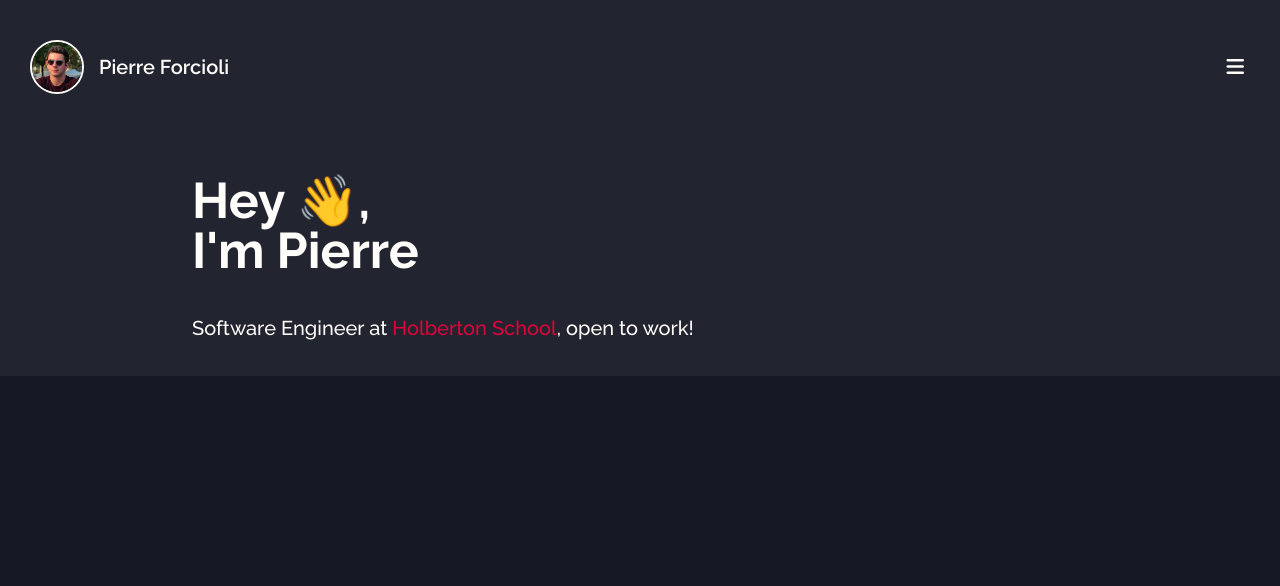
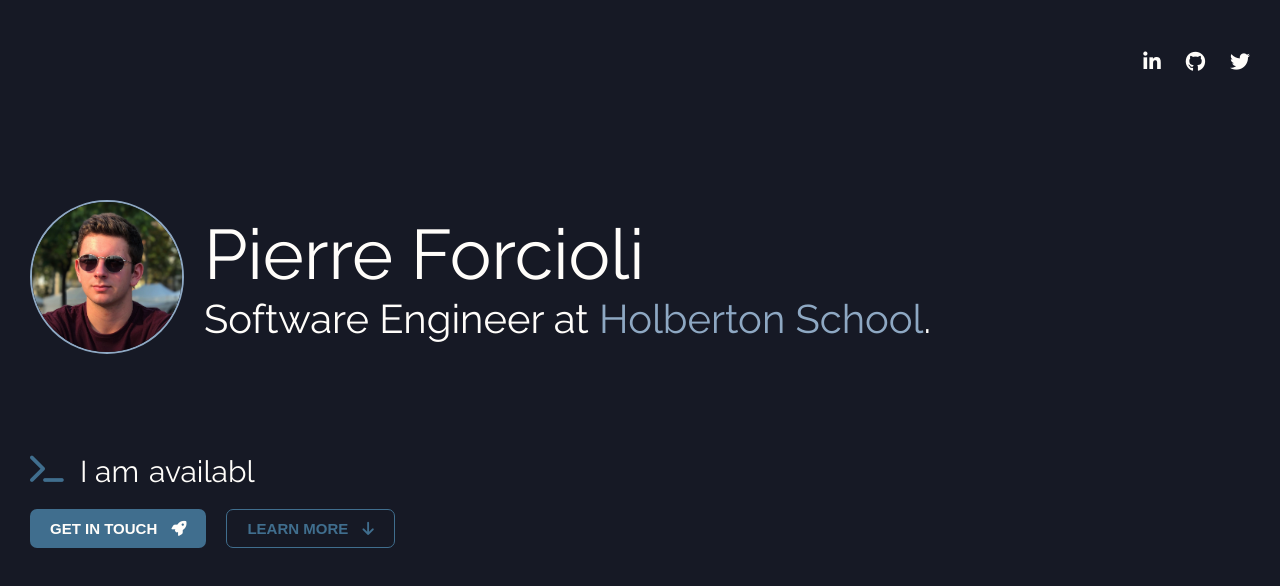
Before and after one commit to forcio-li/pierre, a React (Vite) app: page / in a window 1280 px wide. Shown: the top 586 px of the page. Built offline with nearby package versions, Linux system fonts and the light colour scheme.

Commit message:
Brand new hero page, radd typewriter feature

```diff
--- a/package.json
+++ b/package.json
@@ -13,7 +13,8 @@
     "react-dom": "^18.0.0",
     "react-router-dom": "^6.3.0",
     "react-scroll": "^1.8.7",
-    "sass": "^1.52.1"
+    "sass": "^1.52.1",
+    "typewriter-effect": "^2.18.2"
   },
   "devDependencies": {
     "@types/react": "^18.0.0",
--- a/src/components/Navigation/Navigation.scss
+++ b/src/components/Navigation/Navigation.scss
@@ -4,186 +4,66 @@
 
 .navigation {
   $nav: &;
+  position: fixed;
+  width: 100%;
+  transition: all 0.5s ease-in-out;
 
-  @include mixins.section;
+  &.visible {
+    .navigation__identity {
+      transform: translateY(0);
+    }
 
-  display: flex;
-  align-items: center;
-  font-size: 2rem;
-  justify-content: space-between;
-  padding: 4rem 0;
+    background-color: colors.$primary;
+  }
 
-  &__name {
-    font-weight: 600;
+  &__wrapper {
+    @include mixins.section;
+
+    display: flex;
+    justify-content: space-between;
+    align-items: center;
+    font-size: 2rem;
+  }
+
+  &__identity {
+    transition: transform 0.5s ease-in-out;
     display: flex;
     align-items: center;
+    transform: translateY(-10rem);
 
-    &-image {
-      display: none;
-      transition: border 0.2s ease-in-out;
-      margin-right: 1.5rem;
-      object-fit: contain;
-      object-position: 100% 0;
+    &-picture {
       width: 5rem;
       height: 5rem;
       border-radius: 50%;
-      border: colors.$white solid 2px;
+      border: 2px solid colors.$grey;
+    }
 
-      @media screen and (max-width: breakpoints.$lg) {
-        display: inline-block;
-      }
+    &-name {
+      padding-left: 2rem;
+      font-weight: 600;
     }
   }
 
-  &__toggle {
-    font-size: 2rem;
-    appearance: none;
-    background-color: transparent;
-    border: 0;
-    border-radius: 0.3rem;
-    color: colors.$white;
-    cursor: pointer;
-    display: none;
-    font-weight: 600;
-    position: relative;
-    z-index: 2;
+  &__socials {
+    &-list {
+      display: flex;
+      justify-content: right;
 
-    @media screen and (max-width: breakpoints.$lg) {
-      display: block;
-    }
-  }
+      &__item {
+        list-style: none;
+        padding-left: 2.5rem;
+        cursor: pointer;
 
-  &__wrapper {
-    @media screen and (max-width: breakpoints.$lg) {
-      display: none;
-      background-color: colors.$primary;
-      height: 100vh;
-      left: 0;
-      position: fixed;
-      top: 0;
-      min-width: 50%;
-      max-width: 80%;
-      z-index: 99;
+        i {
+          transition: color 0.2s ease-in-out;
+          transition: transform 0.05 ease-in-out;
 
-      #{$nav} {
-        box-sizing: border-box;
-
-        &__list {
-          flex-direction: column;
-          margin-top: 5rem;
-          overflow-y: auto;
-          list-style: none;
-          padding: 0;
-
-          &-item {
-            color: colors.$white;
-            font-size: 2.3rem;
-            font-weight: 700;
-            margin: 0 5rem;
-            padding: 1.5rem 0;
-            text-align: left;
-            transition: color 0.2s ease-in-out;
-
-            &__icon {
-              display: inline-block;
-              color: colors.$grey;
-              width: 3rem;
-              padding-right: 1rem;
-            }
-          }
-        }
-      }
-    }
-
-    @media screen and (max-width: breakpoints.$sm) {
-      #{$nav} {
-        &__list {
-          &-item {
-            font-size: 2.3rem;
-            transition: color 0.2s ease-in-out;
+          &:hover {
+            color: colors.$grey;
+            transform: scale(1.1);
           }
         }
       }
     }
   }
-
-  &--active {
-    #{$nav} {
-      &__toggle {
-        appearance: none;
-        font-size: 2rem;
-      }
-
-      &__wrapper {
-        @media screen and (max-width: breakpoints.$lg) {
-          animation: navigation 1s cubic-bezier(0.19, 1, 0.22, 1) forwards;
-          display: block;
-
-          @keyframes navigation {
-            from {
-              opacity: 0;
-              transform: translateX(-100vw);
-            }
-
-            to {
-              opacity: 1;
-              transform: translateX(0);
-            }
-          }
-        }
-      }
-    }
-  }
-
-  &__list {
-    column-gap: 4rem;
-    display: flex;
-    font-weight: 500;
-    list-style: none;
-    margin: 0;
-    padding: 0;
-
-    &-item {
-      transition: color 0.2s ease-in-out;
-      &:last-child a {
-        display: none;
-        @media screen and (max-width: breakpoints.$lg) {
-          display: inline-block;
-        }
-      }
-      cursor: pointer;
-      display: flex;
-      align-items: center;
-      position: relative;
-
-      &__icon {
-        display: none;
-      }
-
-      &__image {
-        transition: border 0.2s ease-in-out;
-        object-fit: contain;
-        object-position: 100% 0;
-        width: 5rem;
-        height: 5rem;
-        border-radius: 50%;
-        border: colors.$white solid 2px;
-        display: inline-block;
-
-        @media screen and (max-width: breakpoints.$lg) {
-          display: none;
-        }
-      }
-
-      &__image:hover {
-        border: colors.$grey solid 2px;
-        transition: border 0.2s ease-in-out;
-      }
-
-      &:hover {
-        transition: color 0.2s ease-in-out;
-        color: colors.$grey;
-      }
-    }
-  }
 }
--- a/src/components/Navigation/Navigation.tsx
+++ b/src/components/Navigation/Navigation.tsx
@@ -1,63 +1,68 @@
-import { useState } from 'react';
-import { Link } from 'react-scroll';
-import profile from '../../../public/images/profile.jpeg';
-
 import './Navigation.scss';
+import profile from '/images/profile.jpeg';
+import { useEffect, useState } from 'react';
 
 export const Navigation = () => {
-  const [toggle, setToggle] = useState(false);
+  const [scrollPosition, setScrollPosition] = useState(0);
+  const handleScrollPosition = () => {
+    setScrollPosition(window.pageYOffset);
+    console.log(window.pageYOffset);
+  };
+
+  useEffect(() => {
+    window.addEventListener('scroll', handleScrollPosition);
+
+    return () => {
+      window.removeEventListener('scroll', handleScrollPosition);
+    };
+  }, []);
 
   return (
-    <nav className={`navigation ${toggle ? 'navigation--active' : ''}`}>
-      <a className="navigation__name" href="./">
+    <nav className={`navigation${scrollPosition <= 500 ? '' : ' visible'}`}>
+      <div className="navigation__wrapper">
+        <div className="navigation__identity">
           <img
-          className="navigation__name-image"
             src={profile}
             alt="Pierre Forcioli"
+            className="navigation__identity-picture"
+            width={300}
+            height={300}
           />
+          <a href="" className="navigation__identity-name">
             Pierre Forcioli
           </a>
-      <button className="navigation__toggle" onClick={() => setToggle(!toggle)}>
-        <i className={`fa-solid ${toggle ? 'fa-xmark' : 'fa-bars'}`}></i>
-      </button>
-      <div className="navigation__wrapper">
-        <ul className="navigation__list">
-          <li className="navigation__list-item">
-            <Link to="experiences" onClick={() => setToggle(false)}>
-              <i className="navigation__list-item__icon fa-solid fa-briefcase" />
-              Experiences
-            </Link>
+        </div>
+        <div className="navigation__socials">
+          <ul className="navigation__socials-list">
+            <li className="navigation__socials-list__item">
+              <a
+                href="https://linkedin.com/in/pierreforcioli"
+                target="_blank"
+                className="navigation__sociale-list__item-link"
+              >
+                <i className="fa-brands fa-linkedin-in"></i>
+              </a>
             </li>
-          <li className="navigation__list-item">
-            <i className="navigation__list-item__icon fa-solid fa-graduation-cap" />
-            <Link to="education" onClick={() => setToggle(false)}>
-              Education
-            </Link>
+            <li className="navigation__socials-list__item">
+              <a
+                href="https://github.com/pforciol"
+                target="_blank"
+                className="navigation__sociale-list__item-link"
+              >
+                <i className="fa-brands fa-github"></i>
+              </a>
             </li>
-          <li className="navigation__list-item">
-            <i className="navigation__list-item__icon fa-solid fa-screwdriver-wrench" />
-            <Link to="skills" onClick={() => setToggle(false)}>
-              Skills
-            </Link>
-          </li>
-          <li className="navigation__list-item">
-            <i className="navigation__list-item__icon fa-solid fa-code-branch" />
-            <Link to="projects" onClick={() => setToggle(false)}>
-              Projects
-            </Link>
-          </li>
-          <li className="navigation__list-item">
-            <i className="navigation__list-item__icon fa-solid fa-address-card" />
-            <Link to="contact" onClick={() => setToggle(false)}>
-              Contact
-            </Link>
-            <img
-              className="navigation__list-item__image"
-              src={profile}
-              alt="Pierre Forcioli"
-            />
+            <li className="navigation__socials-list__item">
+              <a
+                href="https://twitter.com/pierreforcioli"
+                target="_blank"
+                className="navigation__sociale-list__item-link"
+              >
+                <i className="fa-brands fa-twitter"></i>
+              </a>
             </li>
           </ul>
+        </div>
       </div>
     </nav>
   );
--- a/src/sections/Hero/Hero.scss
+++ b/src/sections/Hero/Hero.scss
@@ -5,50 +5,143 @@
 .section-hero {
   $hero: &;
 
-  background-color: rgba(colors.$white, 0.05);
-  font-size: 2rem;
-  position: relative;
+  &__wrapper {
+    height: calc(100vh - 23rem);
+    @include mixins.section;
 
-  &__ellipsis {
-    position: absolute;
-    top: 100%;
+    padding-top: 20rem;
+
+    @media screen and (max-width: breakpoints.$md) {
+      padding-top: 10rem;
+    }
   }
 
-  &__wrapper {
-    @include mixins.section;
+  &__tagline {
+    font-size: 7rem;
+    display: flex;
+    align-items: center;
 
-    @media screen and (max-width: breakpoints.$sm) {
-      max-width: 100vw;
+    @media screen and (max-width: breakpoints.$md) {
+      font-size: 5rem;
+      flex-direction: column;
     }
 
-    @media screen and (max-width: breakpoints.$xl) {
-      padding-bottom: 2rem;
-      padding-top: 0;
-      max-width: 70vw;
+    &-picture {
+      width: 15rem;
+      height: 15rem;
+      border-radius: 50%;
+      border: 2px solid colors.$grey;
     }
 
-    @media screen and (max-width: breakpoints.$lg) {
-      #{$hero} {
-        &__subcontent {
-          margin-left: auto;
-          margin-right: auto;
+    &-text {
+      padding-left: 2rem;
+      @media screen and (max-width: breakpoints.$md) {
+        padding-left: 0;
+        text-align: center;
+        margin: 2rem 1rem;
+      }
+      &-identity {
+        display: flex;
+        align-items: center;
+        &-name {
+          font-weight: 500;
+        }
+      }
+
+      &-job {
+        font-size: 4rem;
+
+        @media screen and (max-width: breakpoints.$md) {
+          font-size: 2.5rem;
+        }
+
+        &__link {
+          color: colors.$grey;
         }
       }
     }
   }
 
-  &__header {
-    font-size: 5rem;
-    line-height: 5rem;
-    margin-bottom: 4rem;
-  }
+  &__content {
+    padding-top: 10rem;
+    &-me {
+      display: flex;
+      font-size: 3rem;
+      color: colors.$white;
 
-  &__subcontent {
-    font-size: 2rem;
-    font-weight: 500;
+      @media screen and (max-width: breakpoints.$md) {
+        justify-content: center;
+      }
 
-    &-link {
-      color: #e1003c;
+      &-text.typewriter {
+        @media screen and (max-width: breakpoints.$md) {
+          display: none;
+        }
+
+        display: block;
+      }
+
+      &-text.normal {
+        @media screen and (max-width: breakpoints.$md) {
+          display: block;
+        }
+
+        display: none;
+      }
+
+      i {
+        color: colors.$secondary;
+        width: 5rem;
+      }
+
+      p {
+        margin: 0;
+        margin-right: 1rem;
+      }
+    }
+
+    &-buttons {
+      padding-top: 2rem;
+      display: flex;
+      column-gap: 2rem;
+
+      @media screen and (max-width: breakpoints.$md) {
+        justify-content: center;
+      }
+
+      &__button {
+        box-sizing: border-box;
+        padding: 1rem 2rem;
+        font-size: 1.5rem;
+        font-weight: 600;
+        border-radius: 0.7rem;
+        background-color: colors.$secondary;
+        border: none;
+        cursor: pointer;
+        color: colors.$white;
+        transition: background-color 0.2s ease-in-out;
+        text-transform: uppercase;
+
+        &:hover {
+          background-color: rgba(colors.$secondary, 0.8);
+        }
+
+        i {
+          padding-left: 1rem;
+        }
+
+        &.inverted {
+          color: colors.$secondary;
+          background-color: transparent;
+          border: 1px solid colors.$secondary;
+          transition: all 0.2s ease-in-out;
+
+          &:hover {
+            color: colors.$white;
+            background-color: rgba(colors.$secondary, 0.8);
+          }
+        }
+      }
     }
   }
 }
--- a/src/sections/Hero/Hero.tsx
+++ b/src/sections/Hero/Hero.tsx
@@ -1,28 +1,67 @@
 import './Hero.scss';
+import profile from '/images/profile.jpeg';
+import { Navigation } from '../../components';
 
-import { Navigation } from '../../components';
+import Typewriter from 'typewriter-effect';
 
 export const Hero = () => {
   return (
     <section id="hero" className="section-hero">
       <Navigation />
       <div className="section-hero__wrapper">
-        <div className="section-hero__first">
-          <h1 className="section-hero__header">
-            <span>Hey</span> 👋,
-            <br />
-            I'm Pierre
-          </h1>
-          <h2 className="section-hero__subcontent">
-            Software Engineer at{' '}
-            <a
-              href="https://www.holbertonschool.com/"
-              className="section-hero__subcontent-link"
-            >
-              Holberton School
-            </a>
-            , open to work!
-          </h2>
+        <div className="section-hero__tagline">
+          <img
+            src={profile}
+            alt="Pierre Forcioli"
+            className="section-hero__tagline-picture"
+            width={300}
+            height={300}
+          />
+          <div className="section-hero__tagline-text">
+            <span className="section-hero__tagline-text-name">
+              Pierre Forcioli
+            </span>
+            <div className="section-hero__tagline-text-job">
+              Software Engineer at{' '}
+              <a href="https://holbertonschool.com" target="_blank">
+                <span className="section-hero__tagline-text-job__link">
+                  Holberton School
+                </span>
+              </a>
+              .
+            </div>
+          </div>
+        </div>
+        <div className="section-hero__content">
+          <div className="section-hero__content-me">
+            <i className="fa-solid fa-terminal" />
+            <p className="section-hero__content-me-text typewriter">I am</p>
+            <div className="section-hero__content-me-text typewriter">
+              <Typewriter
+                options={{
+                  strings: [
+                    'available for work',
+                    'really curious',
+                    'in love with the coffee',
+                    'addicted to cats',
+                  ],
+                  autoStart: true,
+                  loop: true,
+                }}
+              />
+            </div>
+            <p className="section-hero__content-me-text normal">
+              I am available for work
+            </p>{' '}
+          </div>
+          <div className="section-hero__content-buttons">
+            <button className="section-hero__content-buttons__button">
+              Get in touch <i className="fa-solid fa-rocket" />
+            </button>
+            <button className="section-hero__content-buttons__button inverted">
+              Learn more <i className="fa-solid fa-arrow-down" />
+            </button>
+          </div>
         </div>
       </div>
     </section>
```
Also changed, not shown: src/styles/_mixins.scss (+2 -7 lines), 1 other file (tests, documents, lock files or other folders). Lines whose indentation alone changed are shown as unchanged.
